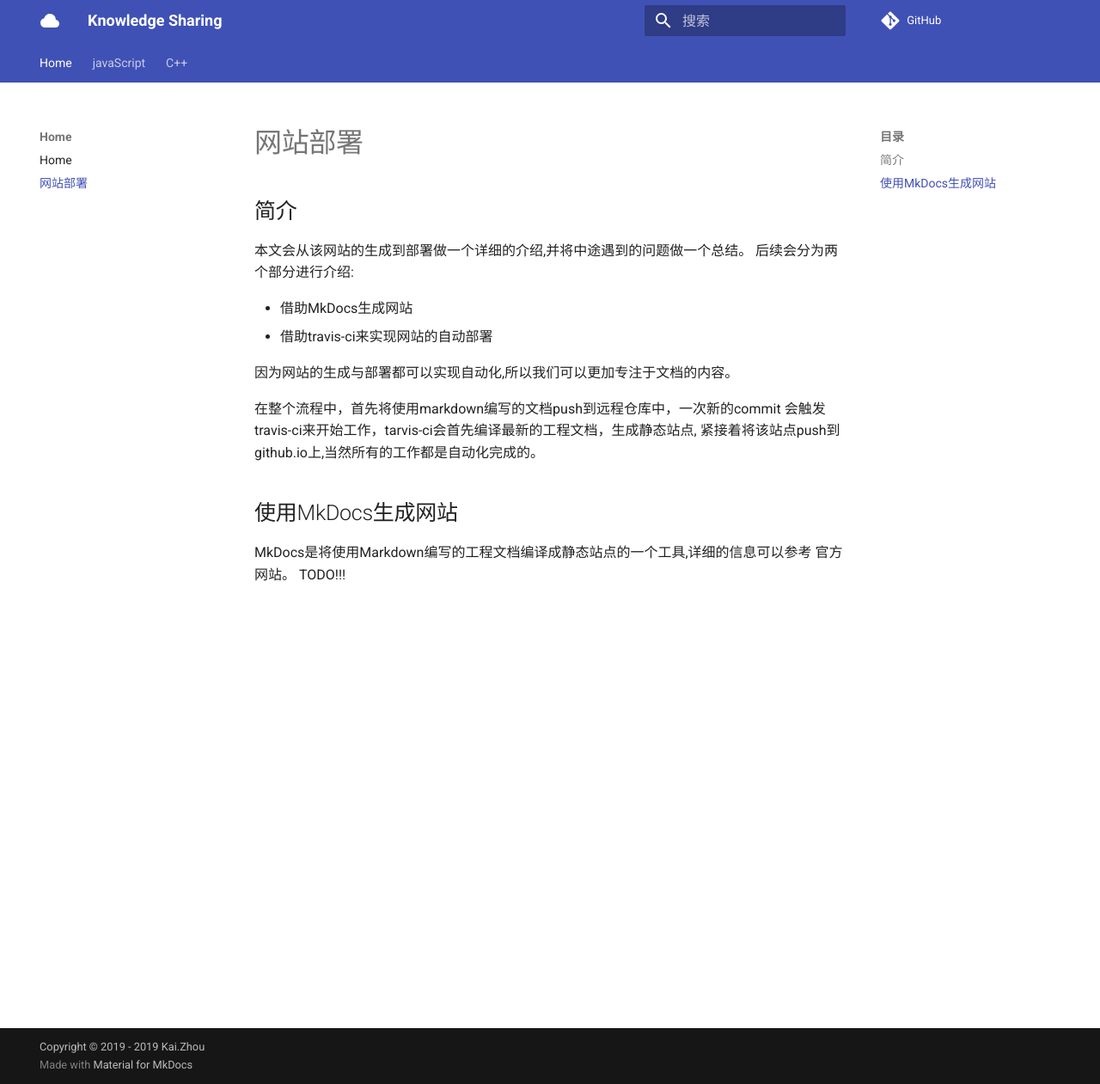
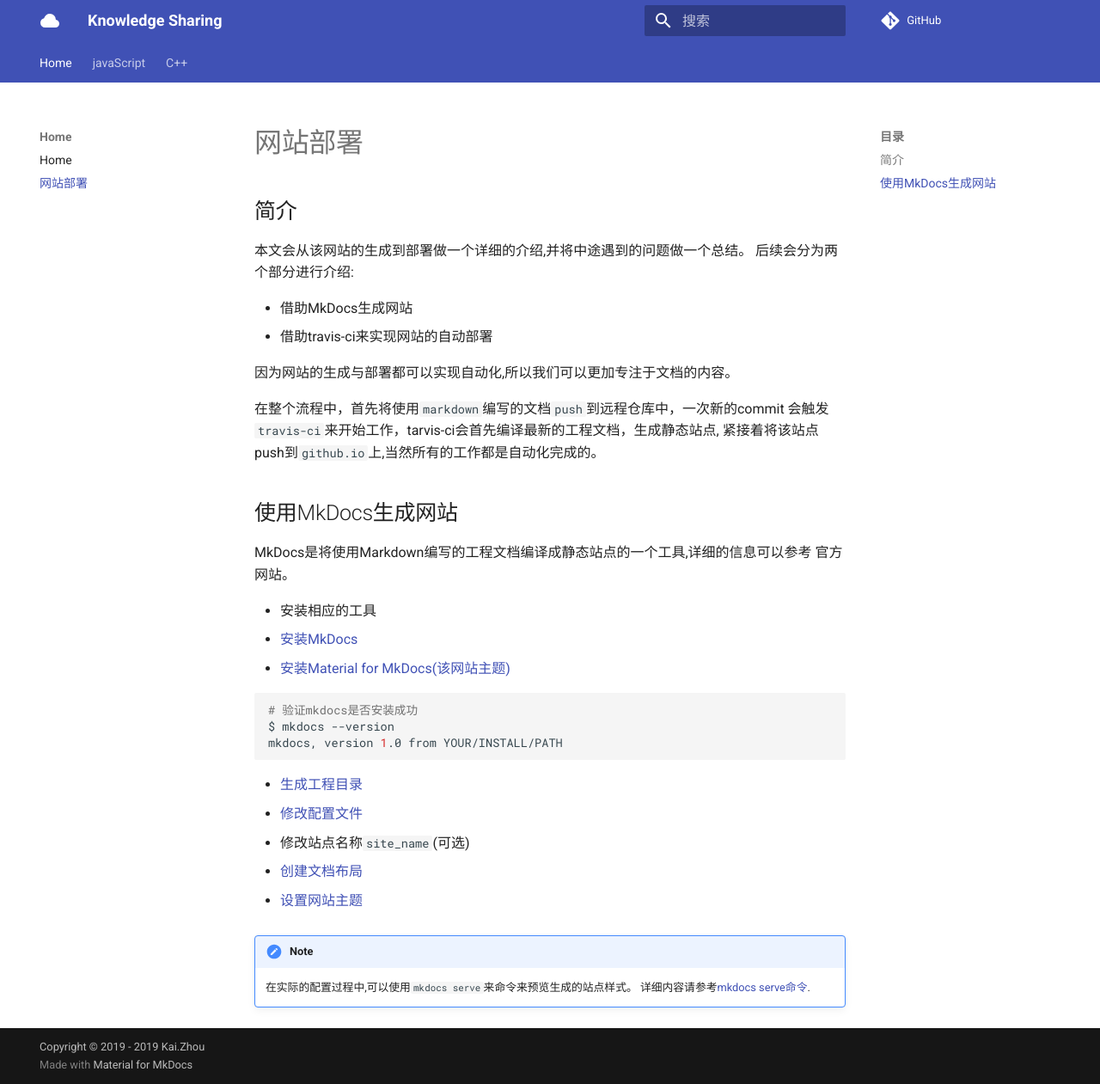
Before and after one commit to zhoukaidev/ks_blog, an MkDocs documentation site: the page built from docs/shell/CI/deployGithubIO.md, in a window 1280 px wide and 1261 px high. Shown: the whole window at 86% size. Built offline with MkDocs 1.6.1 and Material for MkDocs 9.7.7, drawn with Linux system fonts in a browser that asks for light colours; comment, search, counter and statistics services are not loaded.

Commit message:
Update section about generate static site

````diff
--- a/docs/shell/CI/deployGithubIO.md
+++ b/docs/shell/CI/deployGithubIO.md
@@ -8,12 +8,32 @@
 
 因为网站的生成与部署都可以实现自动化,所以我们可以更加专注于文档的内容。
 
-在整个流程中，首先将使用markdown编写的文档push到远程仓库中，一次新的commit
-会触发travis-ci来开始工作，tarvis-ci会首先编译最新的工程文档，生成静态站点,
-紧接着将该站点push到github.io上,当然所有的工作都是自动化完成的。
+在整个流程中，首先将使用`markdown`编写的文档`push`到远程仓库中，一次新的commit
+会触发`travis-ci`来开始工作，tarvis-ci会首先编译最新的工程文档，生成静态站点,
+紧接着将该站点push到`github.io`上,当然所有的工作都是自动化完成的。
 
 ## 使用MkDocs生成网站
 
 MkDocs是将使用Markdown编写的工程文档编译成静态站点的一个工具,详细的信息可以参考
 官方网站。
-TODO!!!
+
+* 安装相应的工具
+  1. [安装MkDocs](https://www.mkdocs.org/#installation)
+  2. [安装Material for MkDocs(该网站主题)](https://github.com/squidfunk/mkdocs-material)
+
+```bash
+# 验证mkdocs是否安装成功
+$ mkdocs --version
+mkdocs, version 1.0 from YOUR/INSTALL/PATH
+```
+
+* [生成工程目录](https://www.mkdocs.org/#getting-started)
+* [修改配置文件](https://www.mkdocs.org/user-guide/configuration/)
+  1. 修改站点名称`site_name`(可选)
+  2. [创建文档布局](https://www.mkdocs.org/user-guide/configuration/#documentation-layout)
+
+* [设置网站主题](https://www.mkdocs.org/user-guide/styling-your-docs/)
+
+!!! note
+    在实际的配置过程中,可以使用`mkdocs serve`来命令来预览生成的站点样式。
+    详细内容请参考[mkdocs serve命令](https://www.mkdocs.org/#getting-started).
````
